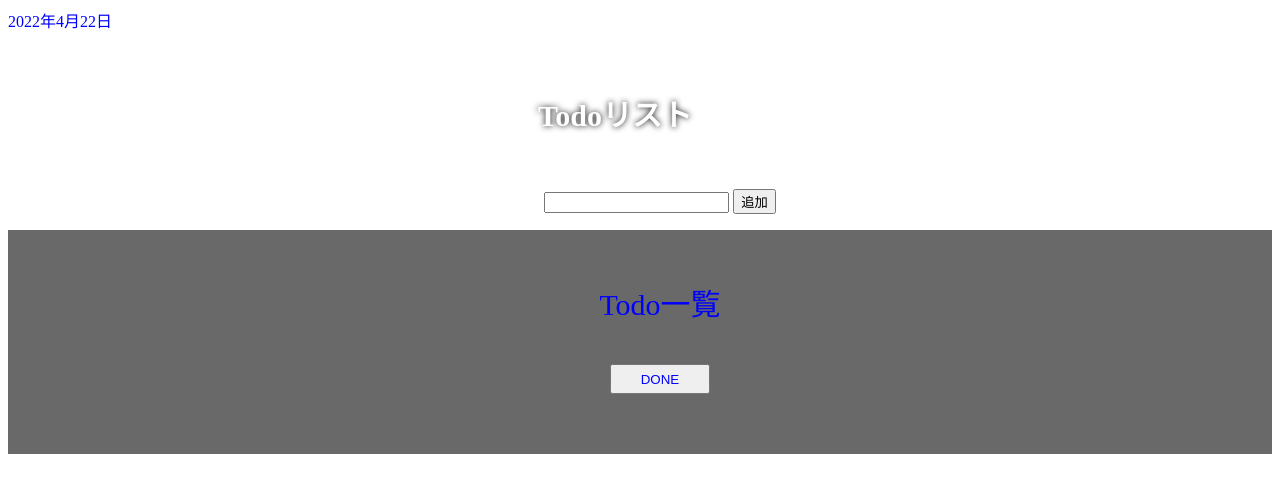
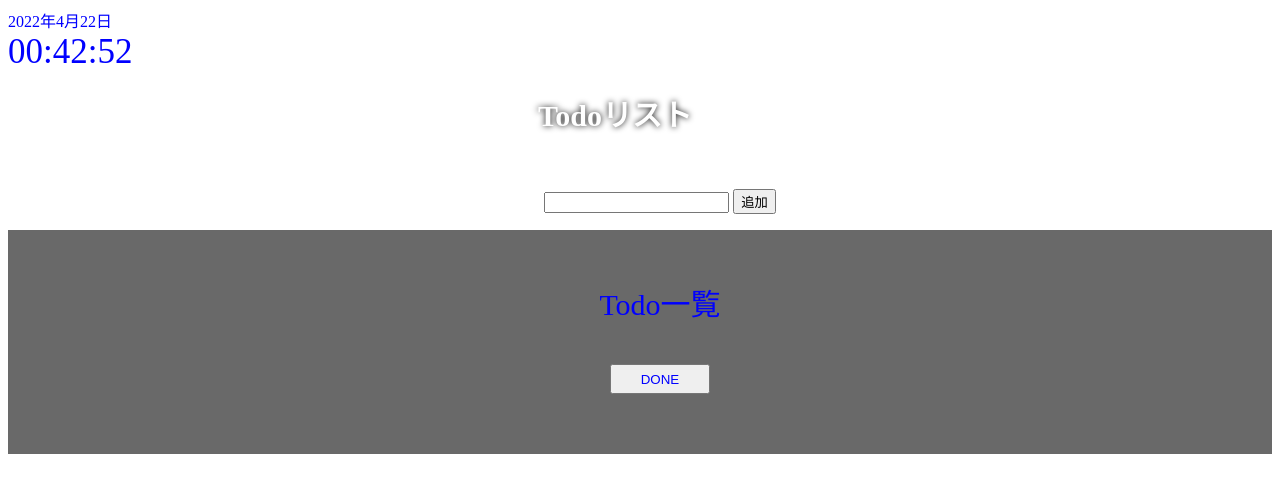
Before and after one commit to touyukunn/todoList_new, a plain HTML site: page index.html in a window 1280 px wide. Drawn offline with Linux system fonts and the light colour scheme.

Commit message:
時計見やすく改善

```diff
--- a/index.html
+++ b/index.html
@@ -62,25 +62,17 @@
     position: relative;
 
     font-size: 35px;
-    color:white
+    color:blue
   }
 #view_day{
   text-align: left;
   color:blue
 }
 
-#view_time::before {
-  content:"";
-  position: absolute;
-  top: 0;
-  bottom: 0;
-  left: 0;
-  right: 0;
-  background: linear-gradient(transparent 0%, #6dce82 60%);
-  animation: underlineAnim 5s ease-in infinite;
-  z-index: -1;
 
-}
+
+
+
  @keyframes underlineAnim {
   0% {
     right: 100%;
```
